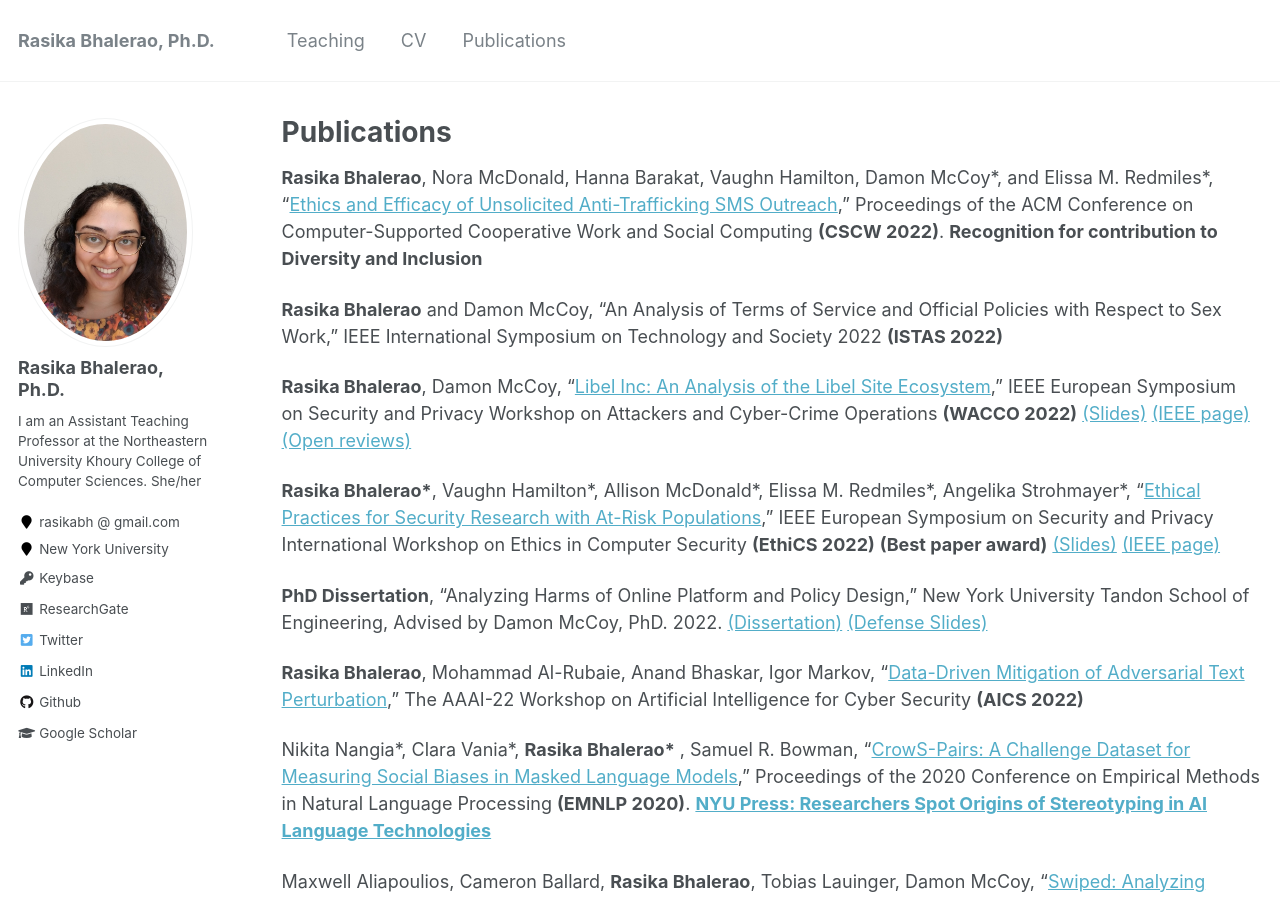
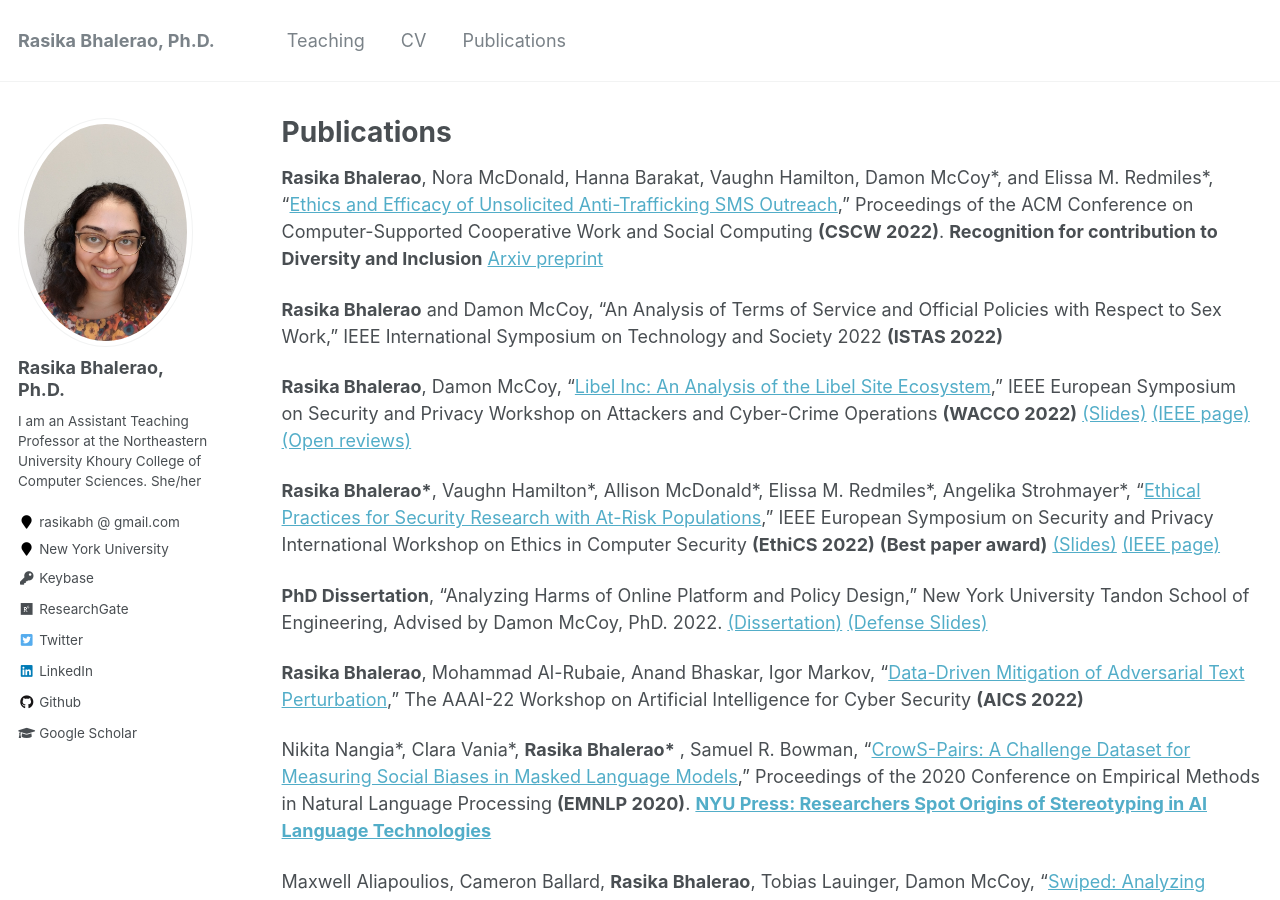
Before and after one commit to rasikabh/rasikabh.github.io, a Jekyll site: the page built from _pages/publications.md, in a window 1280 px wide and 900 px high. Built offline with Jekyll 4.4.1, drawn with Linux system fonts in a browser that asks for light colours.

Commit message:
Update publications.md

```diff
--- a/_pages/publications.md
+++ b/_pages/publications.md
@@ -12,8 +12,8 @@
 {% include base_path %}
 
 **Rasika Bhalerao**, Nora McDonald, Hanna Barakat, Vaughn Hamilton, Damon McCoy\*, and Elissa M. Redmiles\*,
-"[Ethics and Efficacy of Unsolicited Anti-Trafficking SMS Outreach](https://arxiv.org/abs/2202.09527)," Proceedings of the ACM Conference on
-Computer-Supported Cooperative Work and Social Computing **(CSCW 2022)**. **Recognition for contribution to Diversity and Inclusion**
+"[Ethics and Efficacy of Unsolicited Anti-Trafficking SMS Outreach](https://dl.acm.org/doi/abs/10.1145/3555083)," Proceedings of the ACM Conference on
+Computer-Supported Cooperative Work and Social Computing **(CSCW 2022)**. **Recognition for contribution to Diversity and Inclusion** [Arxiv preprint]((https://arxiv.org/abs/2202.09527))
 
 **Rasika Bhalerao** and Damon McCoy,
 "An Analysis of Terms of Service and Official Policies with Respect to Sex Work," IEEE International Symposium on Technology and Society 2022 **(ISTAS 2022)**
```
